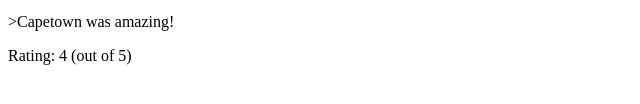
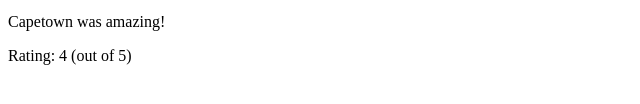
Before and after one commit to i-leonard/i-leonard.github.io, a plain HTML site: page travel_student/index.html in a window 1280 px wide. Shown: the part 416-520 px from the top of the page, 0-640 px from the left. Drawn offline with Linux system fonts and the light colour scheme.

Commit message:
had an extra </P>

```diff
--- a/travel_student/index.html
+++ b/travel_student/index.html
@@ -11,7 +11,7 @@
 	<div>
 		<h2>Capetown - South Africa</h2>
 		<img src="images/capetown.jpg">
-		<p></p>>Capetown was amazing!</p>
+		<p>Capetown was amazing!</p>
 		<p>Rating: 4 (out of 5)</p>
 	</div>
 	</body>
```
